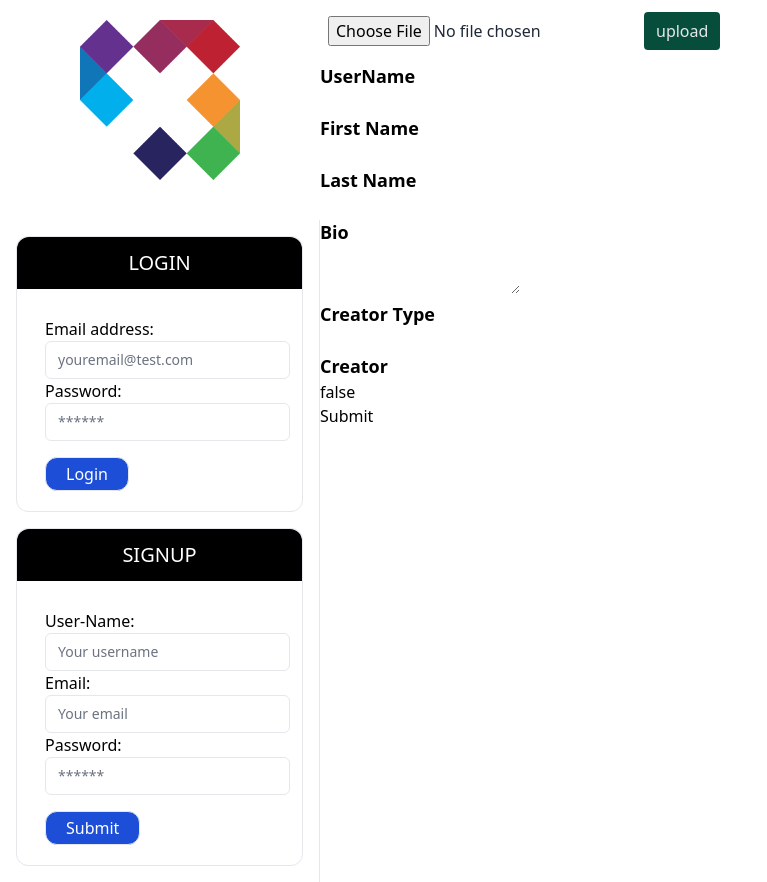
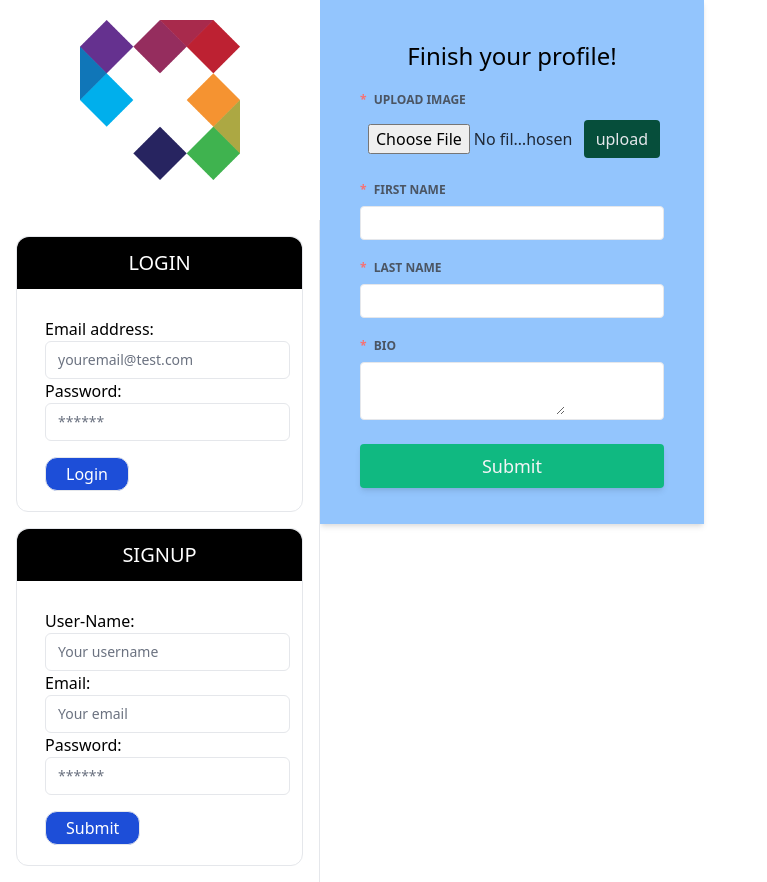
Before and after one commit to Napo-100/creative-square, a React (Create React App) app in the folder client/: page /edituser in a window 1280 px wide. Shown: the whole page, without its empty margins (0-767 px from the left). Built offline with nearby package versions, Linux system fonts and the light colour scheme.

Commit message:
styled user update form and made it so it's just to finish profile

```diff
--- a/client/src/pages/UpdateUser.js
+++ b/client/src/pages/UpdateUser.js
@@ -1,13 +1,11 @@
 import React, { useState } from "react";
-import { useMutation, useQuery} from "@apollo/react-hooks";
+import { useMutation, useQuery } from "@apollo/react-hooks";
 import { UPDATE_USER } from "../utils/mutations";
 import { QUERY_USER } from "../utils/queries";
-import Auth from "../utils/auth"
+import Auth from "../utils/auth";
 
 const EditUser = () => {
-
   const [formState, setFormState] = useState({
-    username: "",
     firstName: "",
     lastName: "",
     profilePic: "",
@@ -24,9 +22,9 @@ const EditUser = () => {
   const profilePicUpload = () => {
     const data = new FormData();
     data.append("file", image);
-    data.append("upload_preset", "post-image");
+    data.append("upload_preset", "profile-image");
     data.append("cloud_name", process.env.CLOUD_NAME);
-    fetch("https://api.cloudinary.com/v1_1/dbnxp1386/image/upload", {
+    fetch("https://api.cloudinary.com/v1_1/creative-square/image/upload", {
       method: "post",
       body: data,
     })
@@ -41,20 +39,19 @@ const EditUser = () => {
     console.log("hi", imageUrl);
   };
 
-  const [updateUser, { error }] = useMutation( UPDATE_USER, {
+  const [updateUser, { error }] = useMutation(UPDATE_USER, {
     update(cache, { data: { updateUser } }) {
-      console.log(updateUser)
+      console.log(updateUser);
       // Currently will get the data correctly but will not update current user
       try {
         cache.readQuery({ query: QUERY_USER });
         cache.modify({
           query: QUERY_USER,
-          data: {updateUser},
+          data: { updateUser },
         });
       } catch (err) {
         console.error(err);
       }
-
     },
   });
 
@@ -69,29 +66,30 @@ const EditUser = () => {
 
   const handleFormSubmit = async (event) => {
     event.preventDefault();
-    const userId = Auth.getProfile().data._id
+    const userId = Auth.getProfile().data._id;
     try {
       // edit user in database
       // added in the id for user through Auth and grabbed profilePic though the profilePicUpload function after upload button click
       await updateUser({
-        variables: { ... formState, _id:userId, profilePic:imageUrl }
+        variables: { ...formState, _id: userId, profilePic: imageUrl },
       });
-
     } catch (err) {
       console.error(err);
     }
-
   };
 
   return (
-    <div>
-      <form className="inline-grid" onSubmit={handleFormSubmit}>
-        <ul>
+    <div className="shadow-md flex-auto max-w-sm p-10 pb-20 bg-blue-300">
+      <h2 className="text-2xl text-center">Finish your profile!</h2>
+      <form className="w-full" onSubmit={handleFormSubmit}>
+        <div className="font-bold h-6 mt-3 text-gray-600 text-xs leading-8 uppercase">
+          <span className="text-red-400 mr-1">*</span> Upload Image
+        </div>
         <div className="my-2 p-1 flex rounded">
           {" "}
           <input
             className="p-1 appearance-none outline-none w-full text-gray-800"
-              name="postPrimaryMedia"
+            name="profilePic"
             type="file"
             onChange={(e) => setImage(e.target.files[0])}
           />{" "}
@@ -106,58 +104,86 @@ const EditUser = () => {
         {imageUrl !== "" && (
           <img
             className=""
-            alt= "profile-pic-preview"
-            height = "300px"
-            width = "300px"
+            alt="profile-pic-preview"
+            height="300px"
+            width="300px"
             src={imageUrl}
           />
         )}
-          <li className="text-lg font-bold">UserName</li>
+        {/* <div className="font-bold h-6 mt-3 text-gray-600 text-xs leading-8 uppercase">
+          <span className="text-red-400 mr-1">*</span> Username
+        </div>
         <input
           name="username"
           type="text"
           value={formState.username}
           onChange={handleChange}
-          ></input>
-          <li className="text-lg font-bold">First Name</li>
+        ></input> */}
+        <div className="font-bold h-6 mt-3 text-gray-600 text-xs leading-8 uppercase">
+          <span className="text-red-400 mr-1">*</span> First Name
+        </div>
+        <div className="my-2 bg-white p-1 flex border border-gray-200 rounded">
+          {" "}
           <input
             name="firstName"
             type="text"
             value={formState.firstName}
             onChange={handleChange}
           ></input>
-          <li className="text-lg font-bold">Last Name</li>
+        </div>
+        <div className="font-bold h-6 mt-3 text-gray-600 text-xs leading-8 uppercase">
+          <span className="text-red-400 mr-1">*</span> Last Name
+        </div>
+        <div className="my-2 bg-white p-1 flex border border-gray-200 rounded">
           <input
             name="lastName"
             type="text"
             value={formState.lastName}
             onChange={handleChange}
           ></input>
-          <li className="text-lg font-bold">Bio</li>
+        </div>
+        <div className="font-bold h-6 mt-3 text-gray-600 text-xs leading-8 uppercase">
+          <span className="text-red-400 mr-1">*</span> Bio
+        </div>
+        <div className="my-2 bg-white p-1 flex border border-gray-200 rounded">
           <textarea
             name="bio"
             type="text"
             value={formState.bio}
             onChange={handleChange}
           ></textarea>
-          <li className="text-lg font-bold">Creator Type</li>
+        </div>
+        {/* <div className="font-bold h-6 mt-3 text-gray-600 text-xs leading-8 uppercase">
+          <span className="text-red-400 mr-1">*</span> Creator
+        </div>
+        <div className="my-2 bg-white p-1 flex border border-gray-200 rounded">
+          <input
+            name="creator"
+            type="text"
+            value={formState.creator}
+            onChange={handleChange}
+          ></input>
+        </div>
+        <div className="font-bold h-6 mt-3 text-gray-600 text-xs leading-8 uppercase">
+          <span className="text-red-400 mr-1">*</span> Creator Type
+        </div>
+        <div className="my-2 bg-white p-1 flex border border-gray-200 rounded">
           <input
             name="creatorType"
             type="text"
             value={formState.creatorType}
             onChange={handleChange}
           ></input>
-          <li className="text-lg font-bold">Creator</li>
-          <input
-            name="creator"
-            type="text"
-            value={formState.creator}
-            onChange={handleChange}
-          ></input>
-          <li>
-            <button type="submit">Submit</button>
-          </li>
-        </ul>
+        </div> */}
+        <div className="mt-6 relative">
+          <button
+            className="shadow-md font-medium py-2 px-4 bg-green-500 text-gray-100
+                  cursor-pointer bg-teal-600 rounded text-lg tr-mt  absolute text-center w-full"
+            type="submit"
+          >
+            Submit
+          </button>
+        </div>
       </form>
     </div>
   );
```
Lines whose indentation alone changed are shown as unchanged.
